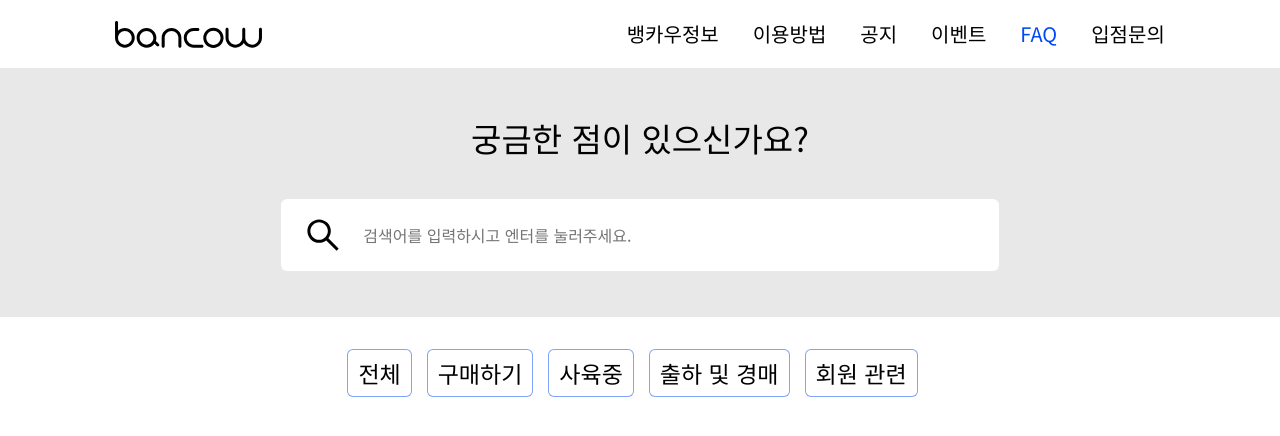
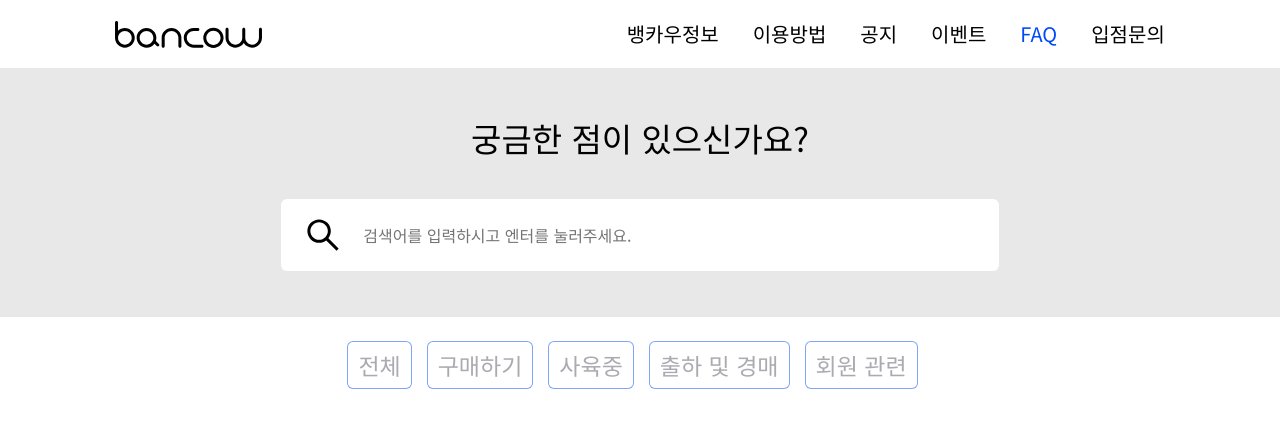
Before and after one commit to iamidlek/bancow-client, a Next.js app: page /faq in a window 1280 px wide. Shown: the top 436 px of the page. Built offline with nearby package versions, Linux system fonts and the light colour scheme.

Commit message:
style: Apply font color to CategoryBtn

```diff
--- a/src/component/faq/CategorySection.tsx
+++ b/src/component/faq/CategorySection.tsx
@@ -1,6 +1,7 @@
 import React from "react";
 import { useState } from "react";
 import styled from "styled-components";
+import { HeadLine5 } from "../../common/typography";
 import { RiArrowDropDownLine } from "react-icons/ri";
 
 export const Wrapper = styled.div`
@@ -8,10 +9,10 @@ export const Wrapper = styled.div`
   justify-content: center;
   align-items: center;
   flex-wrap: wrap;
-  margin-top: 32px;
+  margin-top: 24px;
 
   @media ${(props) => props.theme.breakpoints.md} {
-    margin-top: 16.06px;
+    margin-top: 18px;
   }
 
   @media ${(props) => props.theme.breakpoints.sm} {
@@ -31,6 +32,7 @@ export const CategoryBtn = styled.li`
   border: 0.5px solid rgba(0, 75, 250, 0.5);
   border-radius: 6px;
   font-size: 23px;
+  color: ${(props) => props.theme.colors.gray1};
   background-color: ${(props) => props.theme.colors.white};
 
   @media ${(props) => props.theme.breakpoints.md} {
@@ -61,10 +63,6 @@ export const CategoryDrop = styled.div`
   }
 `
 
-export const CategorySpan = styled.span`
-
-`
-
 export const OptionUl = styled.ul`
   visibility: ${(props) => props.show ? 'visible': 'hidden'};
   display: inline-block;
@@ -87,6 +85,7 @@ export const OptionLi = styled.li`
   color: ${(props) => props.theme.colors.subPoint};
   height: 40px;
   line-height: 40px;
+  padding: 0px 16px;
 `
 
 export const RiArrowDropDownLineStyle = styled(RiArrowDropDownLine)`
```
